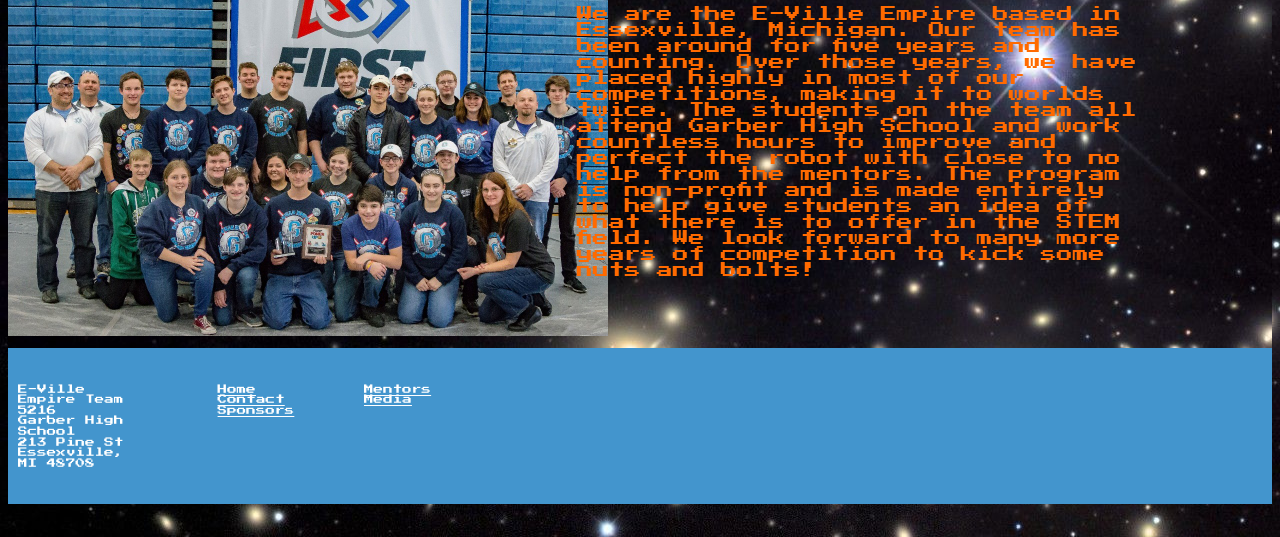
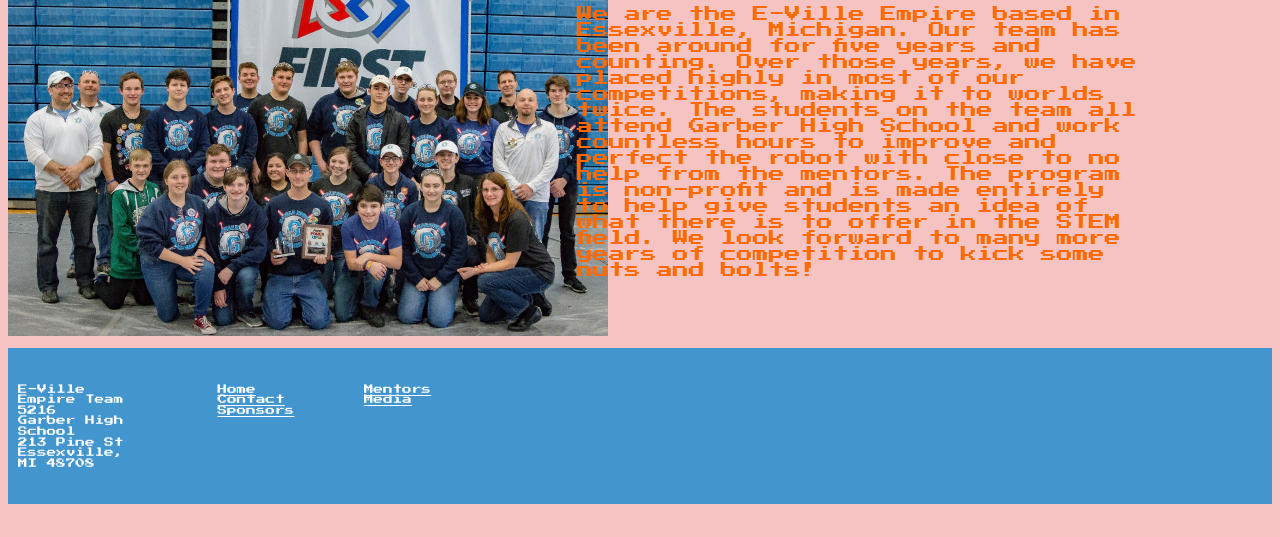
Before and after one commit to GarberRobotics/garberrobotics.github.io, a plain HTML site: page index.html in a window 1280 px wide. Shown: the part 263-800 px from the top of the page. Drawn offline with nearby package versions, Linux system fonts and the light colour scheme.

Commit message:
Update index.css
don't worry I have the image link copied I'll put it back gimme a sec

```diff
--- a/css/index.css
+++ b/css/index.css
@@ -6,7 +6,7 @@ html, body {
     background-color: #f5c3c2;
     color: #FF6A00;
     font-family: 'Press Start 2P', cursive;
-    background-image: url("/images/146603-star-wars-star-background-2000x1254-full-hd.jpg");
+
 }
 
 h1 {
```
